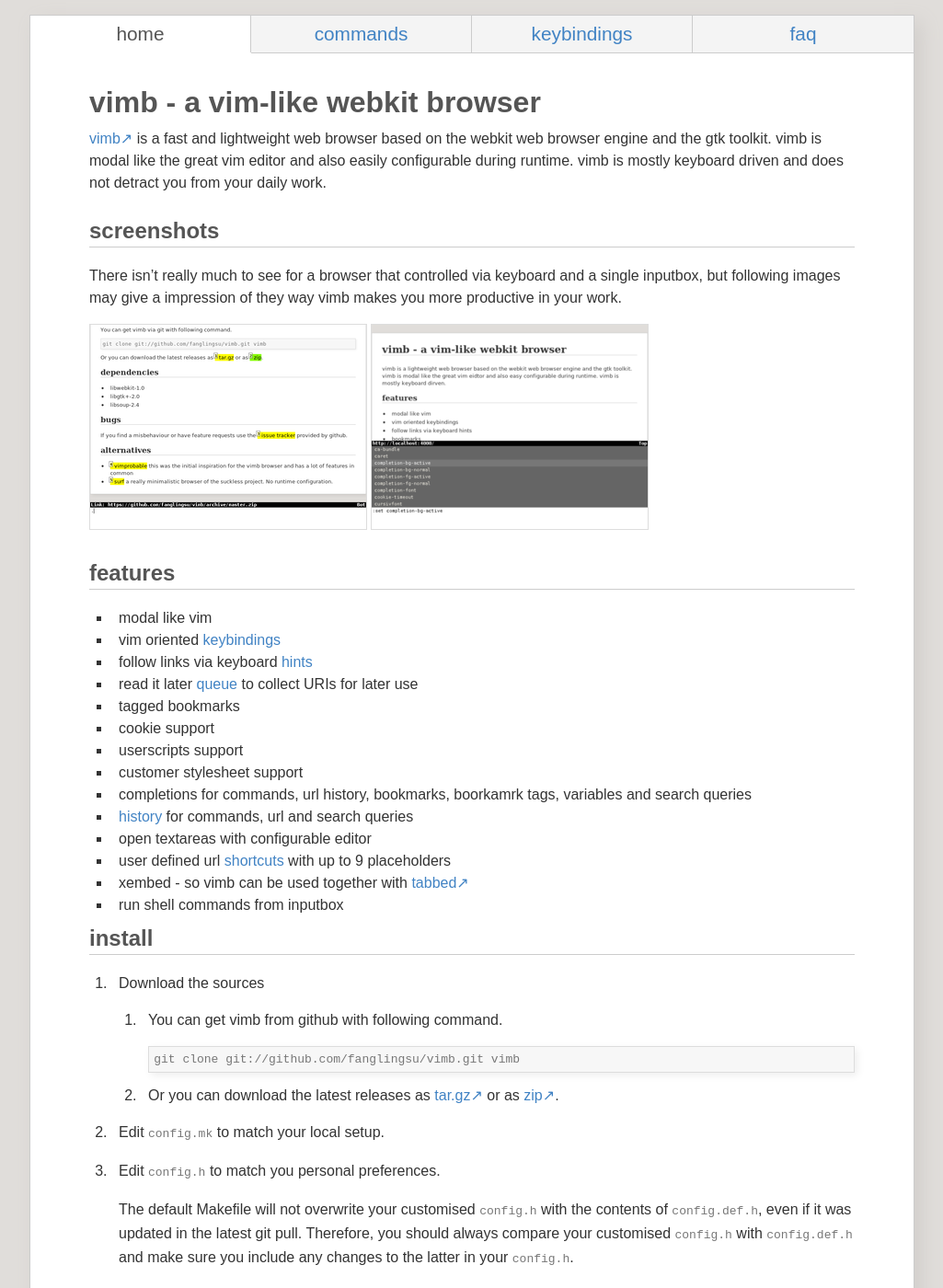
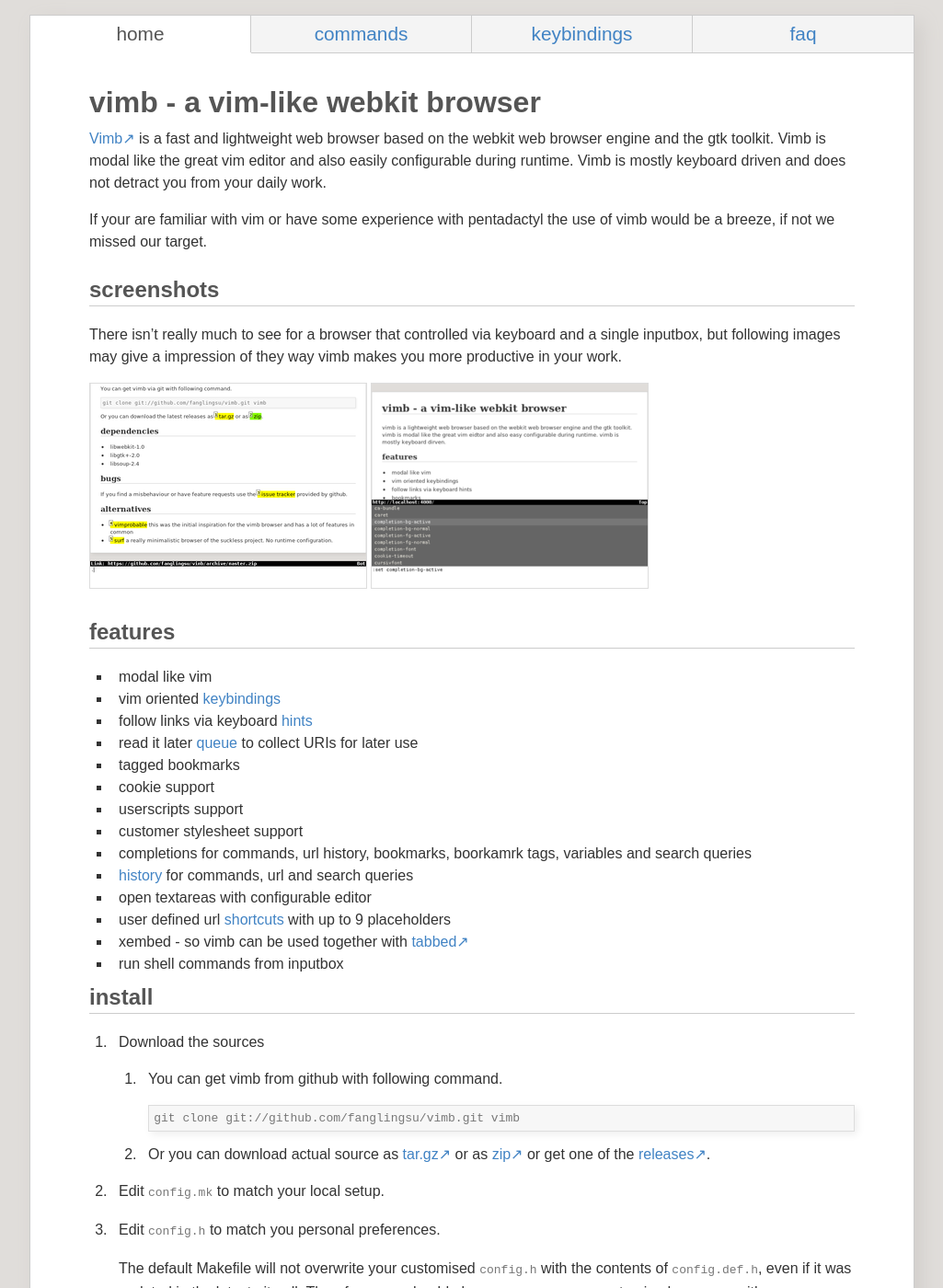
Before and after one commit to fanglingsu/vimb, a Jekyll site: the page built from index.md, in a window 1280 px wide and 1400 px high. Shown: the whole window at 92% size, without its empty margins (127-1152 px from the left). Built offline with Jekyll 4.4.1, drawn with Linux system fonts in a browser that asks for light colours.

Commit message:
Added some missed information.

```diff
--- a/index.md
+++ b/index.md
@@ -7,10 +7,13 @@
 
 # vimb - a vim-like webkit browser
 
-[vimb][] is a fast and lightweight web browser based on the webkit web browser
-engine and the gtk toolkit. vimb is modal like the great vim editor and also
-easily configurable during runtime. vimb is mostly keyboard driven and does
-not detract you from your daily work.
+[Vimb][vimb] is a fast and lightweight web browser based on the webkit web
+browser engine and the gtk toolkit. Vimb is modal like the great vim editor
+and also easily configurable during runtime. Vimb is mostly keyboard driven
+and does not detract you from your daily work.
+
+If your are familiar with vim or have some experience with pentadactyl the use
+of vimb would be a breeze, if not we missed our target.
 
 ## screenshots
 
@@ -47,7 +50,8 @@
 
          git clone git://github.com/fanglingsu/vimb.git vimb
 
-   - Or you can download the latest releases as [tar.gz][tgz] or as [zip][].
+   - Or you can download actual source as [tar.gz][tgz] or as [zip][] or get
+     one of the [releases][].
 
 2. Edit `config.mk` to match your local setup.
 
@@ -83,11 +87,12 @@
 - [surf][] a really minimalistic browser of the suckless project. No runtime
   configuration.
 
-[zip]:         https://github.com/fanglingsu/vimb/archive/master.zip "vim browser download zip"
-[tgz]:         https://github.com/fanglingsu/vimb/archive/master.tar.gz "vim browser download tar.gz"
-[bug]:         https://github.com/fanglingsu/vimb/issues "vimb browser - issue tracker"
+[zip]:         https://github.com/fanglingsu/vimb/archive/master.zip "vimb download zip"
+[tgz]:         https://github.com/fanglingsu/vimb/archive/master.tar.gz "vimb download tar.gz"
+[releases]:    https://github.com/fanglingsu/vimb/releases "vimb download releases"
+[bug]:         https://github.com/fanglingsu/vimb/issues "vimb vim-like browser - issues"
 [surf]:        http://surf.suckless.org/
-[vimb]:        https://github.com/fanglingsu/vimb "vimb vimlike webbrowser sources"
+[vimb]:        https://github.com/fanglingsu/vimb "vimb vim-like webbrowser sources"
 [vimprobable]: http://sourceforge.net/apps/trac/vimprobable/
 [tabbed]:      http://tools.suckless.org/tabbed/
 [keybindings]: keybindings.html
@@ -95,4 +100,4 @@
 [history]:     keybindings.html#history
 [queue]:       commands.html#queue
 [shortcuts]:   commands.html#shortcuts
-[mail]:        https://lists.sourceforge.net/lists/listinfo/vimb-users "vimb - mailing list"
+[mail]:        https://lists.sourceforge.net/lists/listinfo/vimb-users "vimb vim-like browser - mailing list"
```
Also changed, not shown: commands.md (+11 -0 lines).
